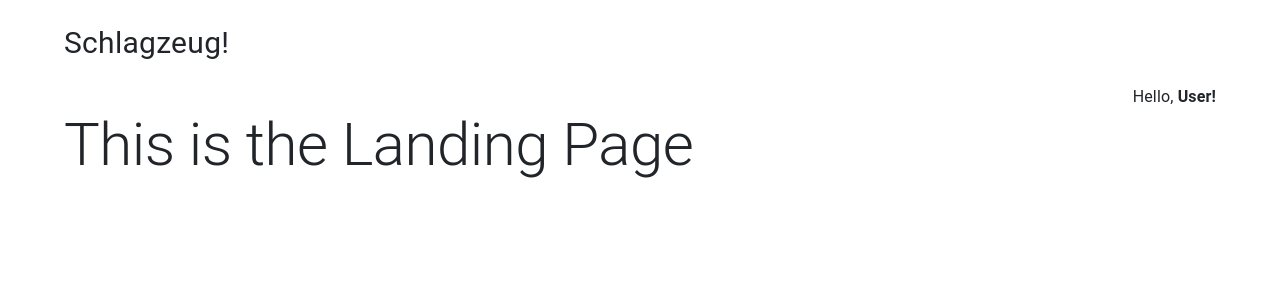
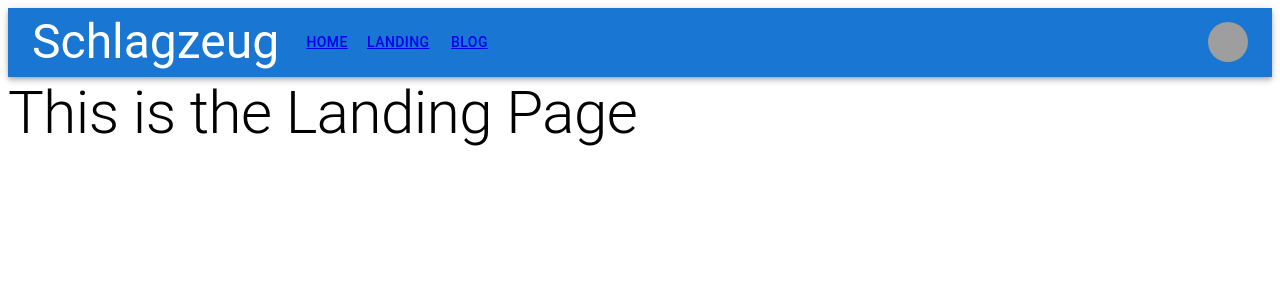
Before and after one commit to thejasondye/schlagzeug-app, a React app: page /Landing in a window 1280 px wide. Shown: the top 300 px of the page. Built offline with nearby package versions, Linux system fonts and the light colour scheme; grey boxes are pictures that could not be loaded; the HTML template or start-up script is replaced by a standard one.

Commit message:
NavBar improvements, colors need to be adjusted from default and links are still hideous

```diff
--- a/package.json
+++ b/package.json
@@ -42,11 +42,9 @@
     "@emotion/styled": "^11.3.0",
     "@mui/icons-material": "^5.0.5",
     "@mui/material": "^5.0.6",
-    "bootstrap": "^5.1.0",
     "cors": "^2.8.5",
     "css-loader": "^6.2.0",
     "react-audio-player": "^0.17.0",
-    "react-bootstrap": "^2.0.0-beta.5",
     "react-router-dom": "^6.2.1",
     "style-loader": "^3.2.1",
     "zustand": "^3.5.10"
--- a/src/App.jsx
+++ b/src/App.jsx
@@ -3,9 +3,9 @@
 import useStore from './zustandStore';
 import { Link } from 'react-router-dom';
 
-import MusicList from './components/MusicList.jsx';
-import AudioPlayer from './components/AudioPlayer.jsx';
-import NavBar from './components/NavBar.jsx';
+import MusicList from './components/MusicList';
+import AudioPlayer from './components/AudioPlayer';
+import NavBar from './components/NavBar';
 
 import { Typography, Container, Grid, Box, Paper } from '@mui/material';
 import textAlign from '@mui/system';
@@ -17,19 +17,6 @@
 
     <Container sx={{ height: '75vh' }}>
 
-      <Typography sx={{ padding: '20px 0', fontSize: '30px' }}>
-        Schlagzeug!
-      </Typography>
-      <Typography sx={{ textAlign: 'right' }}>
-        Hello, <b>User!</b>
-      </Typography>
-
-      <Link to="/">Root</Link>
-      <br/>
-      <Link to="/Home">Home</Link>
-      <br/>
-      <Link to="/Landing">Landing</Link>
-      <br/>
       <NavBar />
 
     </Container>
--- a/src/components/MusicList.jsx
+++ b/src/components/MusicList.jsx
@@ -1,6 +1,5 @@
 import React, { useState } from 'react';
-import { Row, Col, Button } from 'react-bootstrap';
-import MusicListItem from './MusicListItem.jsx';
+import MusicListItem from './MusicListItem';
 import Grid from '@mui/material/Grid';
 
 const MusicList = (props) => {
--- a/src/components/NavBar.jsx
+++ b/src/components/NavBar.jsx
@@ -1,31 +1,145 @@
-import React from 'react';
-import { Container, Navbar, Nav, NavDropdown } from 'react-bootstrap';
-import Grid from '@mui/material';
+import React, { useState } from 'react';
+import { Link } from 'react-router-dom';
+
+import AppBar from '@mui/material/AppBar';
+import Box from '@mui/material/Box';
+import Toolbar from '@mui/material/Toolbar';
+import IconButton from '@mui/material/IconButton';
+import Typography from '@mui/material/Typography';
+import Menu from '@mui/material/Menu';
+import MenuIcon from '@mui/icons-material/Menu';
+import Container from '@mui/material/Container';
+import Avatar from '@mui/material/Avatar';
+import Button from '@mui/material/Button';
+import Tooltip from '@mui/material/Tooltip';
+import MenuItem from '@mui/material/MenuItem';
 
 
-const NavBar = (props) => {
+const pages = ['Home', 'Landing', 'Blog'];
+const settings = ['Profile', 'Account', 'Dashboard', 'Logout'];
+
+const NavBar = () => {
+  const [anchorElNav, setAnchorElNav] = useState(null);
+  const [anchorElUser, setAnchorElUser] = useState(null);
+
+  const handleOpenNavMenu = (event) => {
+    setAnchorElNav(event.currentTarget);
+  };
+  const handleOpenUserMenu = (event) => {
+    setAnchorElUser(event.currentTarget);
+  };
+
+  const handleCloseNavMenu = () => {
+    setAnchorElNav(null);
+  };
+
+  const handleCloseUserMenu = () => {
+    setAnchorElUser(null);
+  };
 
   return (
-    <Navbar bg="light" expand="lg">
-          <Container>
-            <Navbar.Brand>Hit Stuff!</Navbar.Brand>
-            <Navbar.Toggle aria-controls="basic-navbar-nav" />
-            <Navbar.Collapse id="basic-navbar-nav">
-              <Nav className="me-auto">
-                <Nav.Link href="#home">Home</Nav.Link>
-                <Nav.Link href="#link">Paths</Nav.Link>
-                <NavDropdown title="Resources" id="basic-nav-dropdown">
-                  <NavDropdown.Item href="#action/3.1">Funky Fundamentals</NavDropdown.Item>
-                  <NavDropdown.Item href="#action/3.2">How to use Schlagzeug!</NavDropdown.Item>
-                  <NavDropdown.Item href="#action/3.3">Message Your Teacher</NavDropdown.Item>
-                  <NavDropdown.Divider />
-                  <NavDropdown.Item href="#action/3.4">Logout</NavDropdown.Item>
-                </NavDropdown>
-              </Nav>
-            </Navbar.Collapse>
-          </Container>
-        </Navbar>
-  )
-}
+    <AppBar position="static">
+      <Container maxWidth="xl">
+        <Toolbar disableGutters>
+          <Typography
+            variant="h3"
+            noWrap
+            component="div"
+            sx={{ mr: 2, display: { xs: 'none', md: 'flex' } }}
+          >
+            Schlagzeug
+          </Typography>
 
+          <Box sx={{ flexGrow: 1, display: { xs: 'flex', md: 'none' } }}>
+            <IconButton
+              size="large"
+              aria-label="account of current user"
+              aria-controls="menu-appbar"
+              aria-haspopup="true"
+              onClick={handleOpenNavMenu}
+              color="inherit"
+            >
+              <MenuIcon />
+            </IconButton>
+            <Menu
+              id="menu-appbar"
+              anchorEl={anchorElNav}
+              anchorOrigin={{
+                vertical: 'bottom',
+                horizontal: 'left',
+              }}
+              keepMounted
+              transformOrigin={{
+                vertical: 'top',
+                horizontal: 'left',
+              }}
+              open={Boolean(anchorElNav)}
+              onClose={handleCloseNavMenu}
+              sx={{
+                display: { xs: 'block', md: 'none' },
+              }}
+            >
+              {pages.map((page) => (
+                <MenuItem key={page} onClick={handleCloseNavMenu}>
+                  <Typography textAlign="center">
+                    <Link to={`/${page}`}>{page}</Link>
+                  </Typography>
+                </MenuItem>
+              ))}
+            </Menu>
+          </Box>
+          <Typography
+            variant="h6"
+            noWrap
+            component="div"
+            sx={{ flexGrow: 1, display: { xs: 'flex', md: 'none' } }}
+          >
+            Schlagzeug
+          </Typography>
+          <Box sx={{ flexGrow: 1, display: { xs: 'none', md: 'flex' } }}>
+            {pages.map((page) => (
+              <Button
+                key={page}
+                onClick={handleCloseNavMenu}
+                sx={{ my: 2, color: 'white', display: 'block' }}
+              >
+                <Link to={`/${page}`}>{page}</Link>
+              </Button>
+            ))}
+          </Box>
+
+          <Box sx={{ flexGrow: 0 }}>
+            <Tooltip title="Open settings">
+              <IconButton onClick={handleOpenUserMenu} sx={{ p: 0 }}>
+                <Avatar alt="Remy Sharp" src="/static/images/avatar/2.jpg" />
+              </IconButton>
+            </Tooltip>
+            <Menu
+              sx={{ mt: '45px' }}
+              id="menu-appbar"
+              anchorEl={anchorElUser}
+              anchorOrigin={{
+                vertical: 'top',
+                horizontal: 'right',
+              }}
+              keepMounted
+              transformOrigin={{
+                vertical: 'top',
+                horizontal: 'right',
+              }}
+              open={Boolean(anchorElUser)}
+              onClose={handleCloseUserMenu}
+            >
+              {settings.map((setting) => (
+                <MenuItem key={setting} onClick={handleCloseUserMenu}>
+                  <Typography textAlign="center">{setting}</Typography>
+                </MenuItem>
+              ))}
+            </Menu>
+          </Box>
+        </Toolbar>
+      </Container>
+    </AppBar>
+  );
+};
 export default NavBar;
--- a/src/routes/Home.jsx
+++ b/src/routes/Home.jsx
@@ -2,9 +2,9 @@
 import axios from 'axios';
 import useStore from '../zustandStore';
 
-import MusicList from '../components/MusicList.jsx';
-import AudioPlayer from '../components/AudioPlayer.jsx';
-import NavBar from '../components/NavBar.jsx';
+import MusicList from '../components/MusicList';
+import AudioPlayer from '../components/AudioPlayer';
+import NavBar from '../components/NavBar';
 
 import { Typography, Container, Grid, Box, Paper } from '@mui/material';
 import textAlign from '@mui/system';
@@ -37,16 +37,6 @@
   return (
 
     <Container sx={{ height: '75vh' }}>
-      <span>
-        <Typography sx={{ padding: '20px 0', fontSize: '30px' }}>
-          Schlagzeug!
-        </Typography>
-      </span>
-      <span>
-        <Typography sx={{ textAlign: 'right' }}>
-          Hello, <b>User!</b>
-        </Typography>
-      </span>
 
       <NavBar />
       {!isLoading &&
--- a/src/routes/Landing.jsx
+++ b/src/routes/Landing.jsx
@@ -3,9 +3,7 @@
 import useStore from '../zustandStore';
 import { Link } from 'react-router-dom';
 
-// import MusicList from './components/MusicList.jsx';
-// import AudioPlayer from './components/AudioPlayer.jsx';
-// import NavBar from './components/NavBar.jsx';
+import NavBar from '../components/NavBar';
 
 import { Typography, Container, Grid, Box, Paper } from '@mui/material';
 import textAlign from '@mui/system';
@@ -15,20 +13,11 @@
 
   return (
 
-    <Container sx={{ height: '75vh' }}>
-      <Grid>
-        <Typography sx={{ padding: '20px 0', fontSize: '30px' }}>
-          Schlagzeug!
-        </Typography>
-        <Typography sx={{ textAlign: 'right' }}>
-          Hello, <b>User!</b>
-        </Typography>
-      </Grid>
-      <Grid>
+    <Grid container>
+      <NavBar />
+      <Grid item>
         <Typography variant="h2">This is the Landing Page</Typography>
       </Grid>
-
-
-    </Container>
+    </Grid>
   );
 };
--- a/webpack.config.js
+++ b/webpack.config.js
@@ -24,5 +24,8 @@
       }
     ],
   },
-  devtool: 'eval-source-map'
+  devtool: 'eval-source-map',
+  resolve: {
+    extensions: ['.js', '.jsx', '...']
+  },
 };
```
Also changed, not shown: src/components/MusicListItem.jsx (+8 -6 lines), src/index.js (+3 -5 lines), 1 other file (tests, documents, lock files or other folders).
